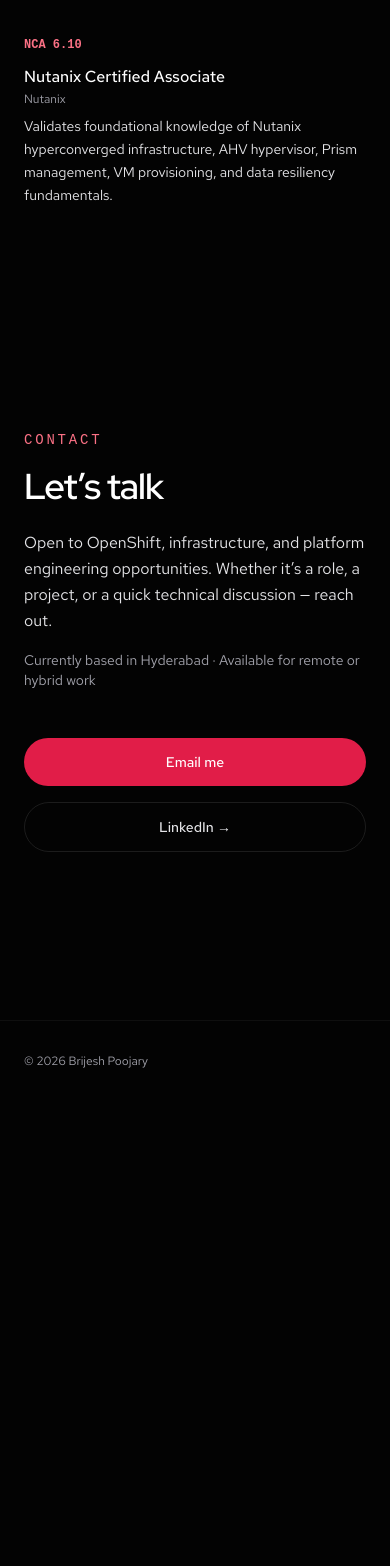
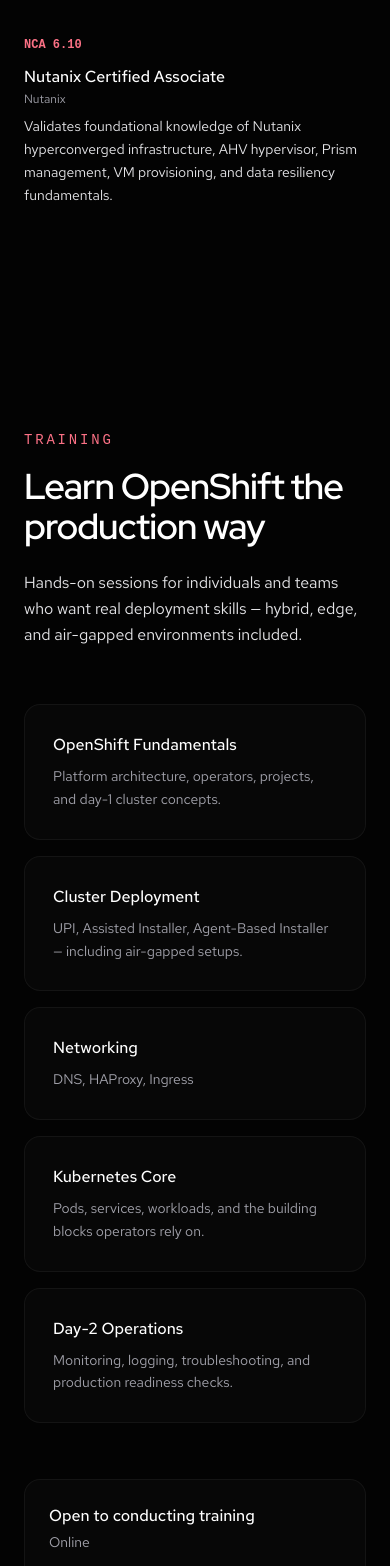
Before and after one commit to brijesh1802/portfolio-v2, a React (Vite) app: page / in a window 390 px wide. Shown: the part 10434-12000 px from the top of the page. Before the commit the page ends 11535 px from the top, so only its background shows below. Built offline with nearby package versions, Linux system fonts and the light colour scheme; a web font is replaced by a local one.

Commit message:
Added training section

```diff
--- a/src/App.jsx
+++ b/src/App.jsx
@@ -13,6 +13,7 @@
 import Contact from './components/Contact'
 import Footer from './components/Footer'
 import CustomCursor from './components/CustomCursor'
+import Training from './components/Training'
 
 function App() {
   const [activeSection, setActiveSection] = useState('home')
@@ -48,6 +49,7 @@
         <Skills />
         <Education />
         <Certifications />
+        <Training />
         <Contact />
       </main>
       <Footer />
--- a/src/components/Navbar.jsx
+++ b/src/components/Navbar.jsx
@@ -7,6 +7,7 @@
   { id: 'experience', label: 'Work' },
   { id: 'projects', label: 'Projects' },
   { id: 'skills', label: 'Skills' },
+  { id: 'training', label: 'Training' },
   { id: 'contact', label: 'Contact' },
 ]
 
--- /dev/null
+++ b/src/components/Training.jsx
@@ -0,0 +1,75 @@
+import FadeIn from './FadeIn'
+
+const topics = [
+  {
+    title: 'OpenShift Fundamentals',
+    desc: 'Platform architecture, operators, projects, and day-1 cluster concepts.',
+  },
+  {
+    title: 'Cluster Deployment',
+    desc: 'UPI, Assisted Installer, Agent-Based Installer — including air-gapped setups.',
+  },
+  {
+    title: 'Networking',
+    desc: 'DNS, HAProxy, Ingress',
+  },
+  {
+    title: 'Kubernetes Core',
+    desc: 'Pods, services, workloads, and the building blocks operators rely on.',
+  },
+  {
+    title: 'Day-2 Operations',
+    desc: 'Monitoring, logging, troubleshooting, and production readiness checks.',
+  },
+]
+
+export default function Training() {
+  return (
+    <section id="training" className="section">
+      <div className="container">
+        <FadeIn>
+          <p className="text-rose-400 font-mono text-sm tracking-[0.2em] uppercase mb-4">
+            Training
+          </p>
+          <h2 className="font-display text-4xl md:text-5xl font-semibold tracking-tight text-white mb-6">
+            Learn OpenShift the production way
+          </h2>
+          <p className="text-zinc-200 text-base md:text-lg leading-relaxed max-w-2xl mb-14">
+            Hands-on sessions for individuals and teams who want real deployment skills —
+            hybrid, edge, and air-gapped environments included.
+          </p>
+        </FadeIn>
+
+        {/* Topic cards — different from Contact */}
+        <div className="grid sm:grid-cols-2 lg:grid-cols-3 gap-4 mb-14">
+          {topics.map((t, i) => (
+            <FadeIn key={t.title} delay={i * 0.05}>
+              <div className="card h-full">
+                <h3 className="text-base font-medium text-white mb-2">{t.title}</h3>
+                <p className="text-sm text-zinc-400 leading-relaxed">{t.desc}</p>
+              </div>
+            </FadeIn>
+          ))}
+        </div>
+
+        {/* Compact CTA strip */}
+        <FadeIn delay={0.15}>
+          <div className="flex flex-col sm:flex-row sm:items-center sm:justify-between gap-6 rounded-2xl border border-white/5 bg-white/[0.02] px-6 py-6 md:px-8">
+            <div>
+              <p className="text-white font-medium mb-1">Open to conducting training</p>
+              <p className="text-sm text-zinc-400">
+                Online
+              </p>
+            </div>
+            <a
+              href="mailto:brijeshpujari333@gmail.com?subject=OpenShift%20/%20Kubernetes%20Training"
+              className="inline-flex items-center justify-center shrink-0 px-6 py-3 bg-rose-600 hover:bg-rose-500 text-white text-sm font-medium rounded-full transition-colors"
+            >
+              Request a session
+            </a>
+          </div>
+        </FadeIn>
+      </div>
+    </section>
+  )
+}
```
